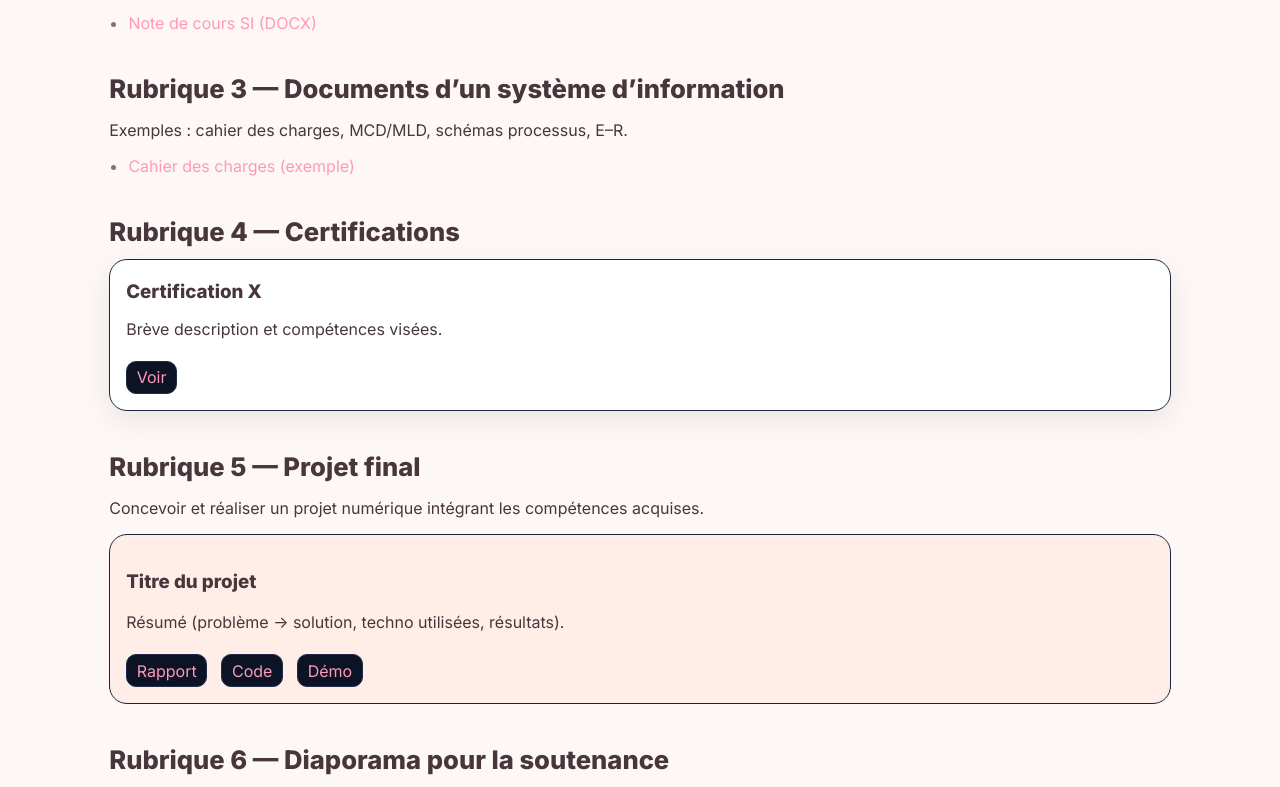
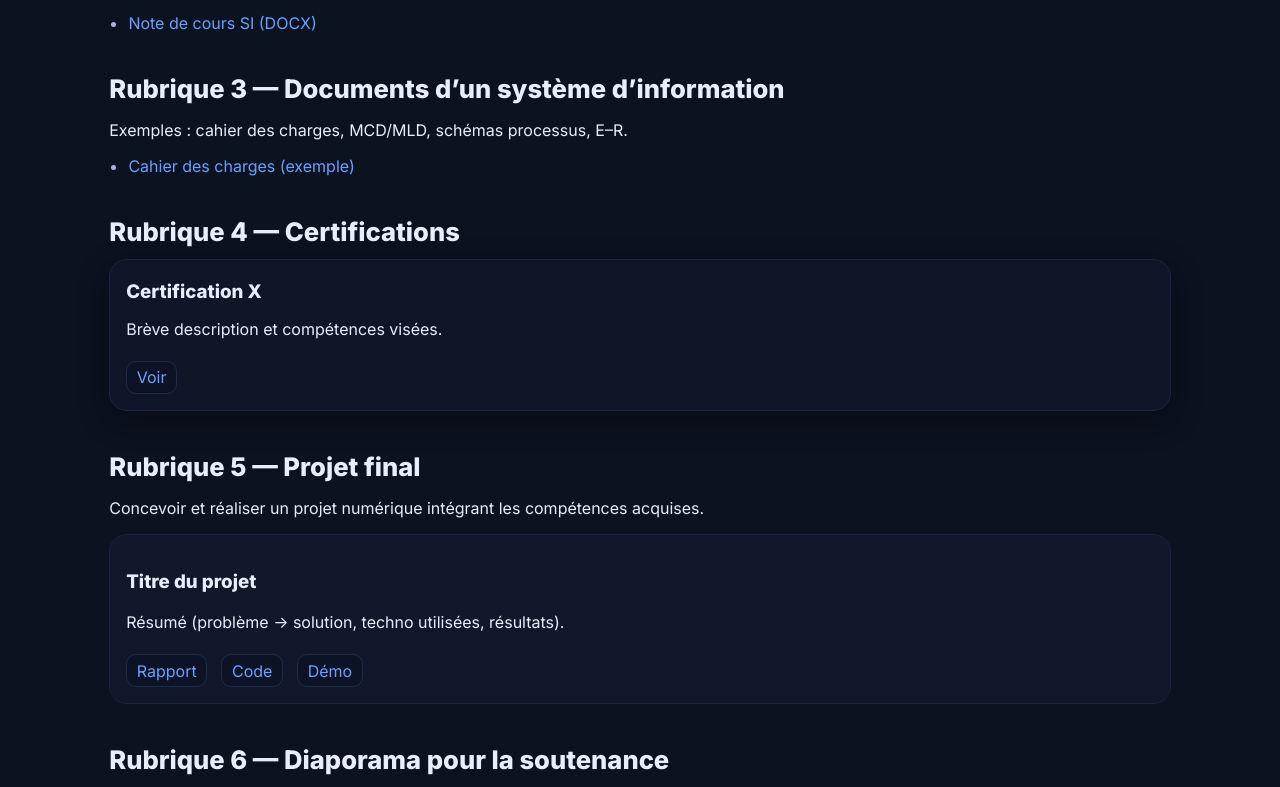
Before and after one commit to fatimasarrsaliou-stack/Portfolio2, a plain HTML site: page index.html in a window 1280 px wide. Shown: the part 698-1485 px from the top of the page. Drawn offline with Linux system fonts and the light colour scheme.

Commit message:
Update styles.css

```diff
--- a/assets/css/styles.css
+++ b/assets/css/styles.css
@@ -1,14 +1,15 @@
 /* styles.css — Portfolio SI */
 :root{
-  --bg: #FDF8F6;
-  --panel:#FFEDE8;
-  --text:#47363C;
-  --muted:#8D6D7A;
-  --pri:#FF99B8;
-  --pri-2:#F56C9A;
-  --card:#FFFFFF;
-  --shadow: 0 10px 30px rgba(0,0,0,.08);
+  --bg: #0b1220;
+  --panel:#11182b;
+  --text:#e8eefc;
+  --muted:#a9b7d6;
+  --pri:#6aa1ff;
+  --pri-2:#3e7af6;
+  --card:#0e1628;
+  --shadow: 0 10px 30px rgba(0,0,0,.35);
 }
+
 
 *{box-sizing:border-box}
 html,body{margin:0;padding:0;font-family:Inter,system-ui,-apple-system,Segoe UI,Roboto,Ubuntu,'Helvetica Neue',Arial,'Noto Sans','Apple Color Emoji','Segoe UI Emoji';background:var(--bg);color:var(--text)}
```
